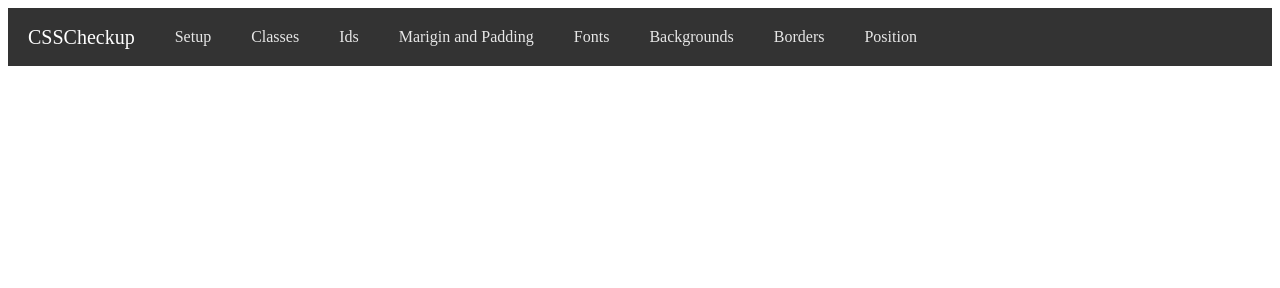
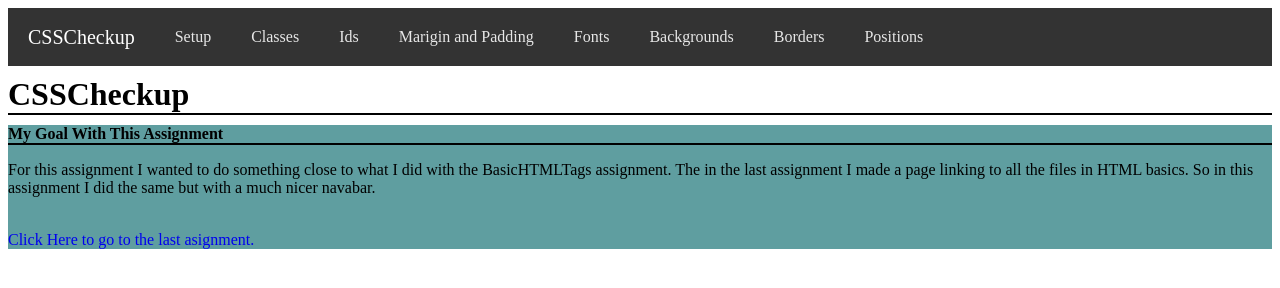
Before and after one commit to atwesson/CSSCheckup, a plain HTML site: page index.html in a window 1280 px wide. Drawn offline with Linux system fonts and the light colour scheme.

Commit message:
Added assignment description. With link to last one

```diff
--- a/index.html
+++ b/index.html
@@ -30,9 +30,24 @@
           <a href="">Borders</a>
         </li>
         <li>
-          <a href="">Position</a>
+          <a href="">Positions</a>
         </li>
       </ul>
     </nav>
+    <header>
+      <h1 class="headerTitle">CSSCheckup</h1>
+    </header>
+    <section id="assignmentDes">
+      <header>
+        <h4 class="headerTitle">My Goal With This Assignment</h4>
+      </header>
+      <p>For this assignment I wanted to do something close to what I did with the BasicHTMLTags assignment.
+         The in the last assignment I made a page linking to all the files in HTML basics. So in this assignment I did the same but with a much nicer navabar.</p>
+         <br>
+         <a href="https://github.com/atwesson/BasicHTMLTags.git">Click Here to go to the last asignment.</a>
+    </section>
+
+
+
   </body>
 </html>
--- a/main.css
+++ b/main.css
@@ -37,3 +37,17 @@ a {
   .navbar ul .active {
     background-color: #272727;
   }
+
+header {
+    border-bottom: 2px solid black;
+}
+
+.headerTitle{
+    padding: 0;
+    margin: 0;
+    margin-top: 10px;
+}
+
+#assignmentDes{
+    background-color: cadetblue;
+}
```
